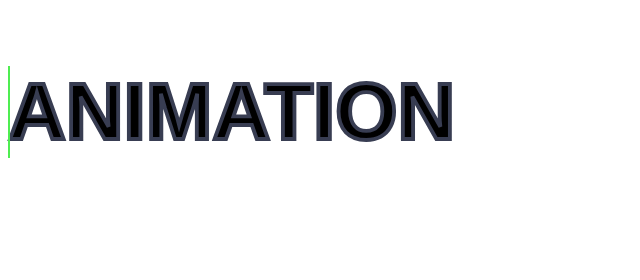
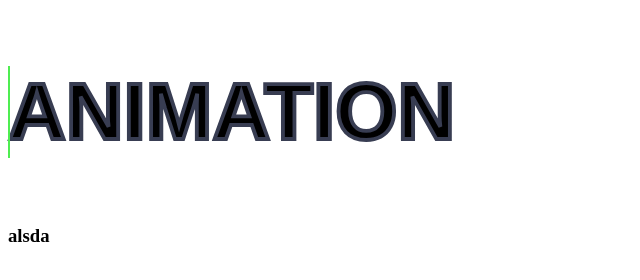
Before and after one commit to nico08011/First-Repository, a plain HTML site: page index.html in a window 1280 px wide. Shown: the full height of the page, 0-640 px from the left. Drawn offline with Linux system fonts and the light colour scheme.

Commit message:
Tercer Commit

```diff
--- a/index.html
+++ b/index.html
@@ -7,6 +7,7 @@
 </head>
 <body>
     <h2  data-text="Animation"> AniMation</h2>
+    <h3>alsda</h3>
 
 </body>
 </html>
```
